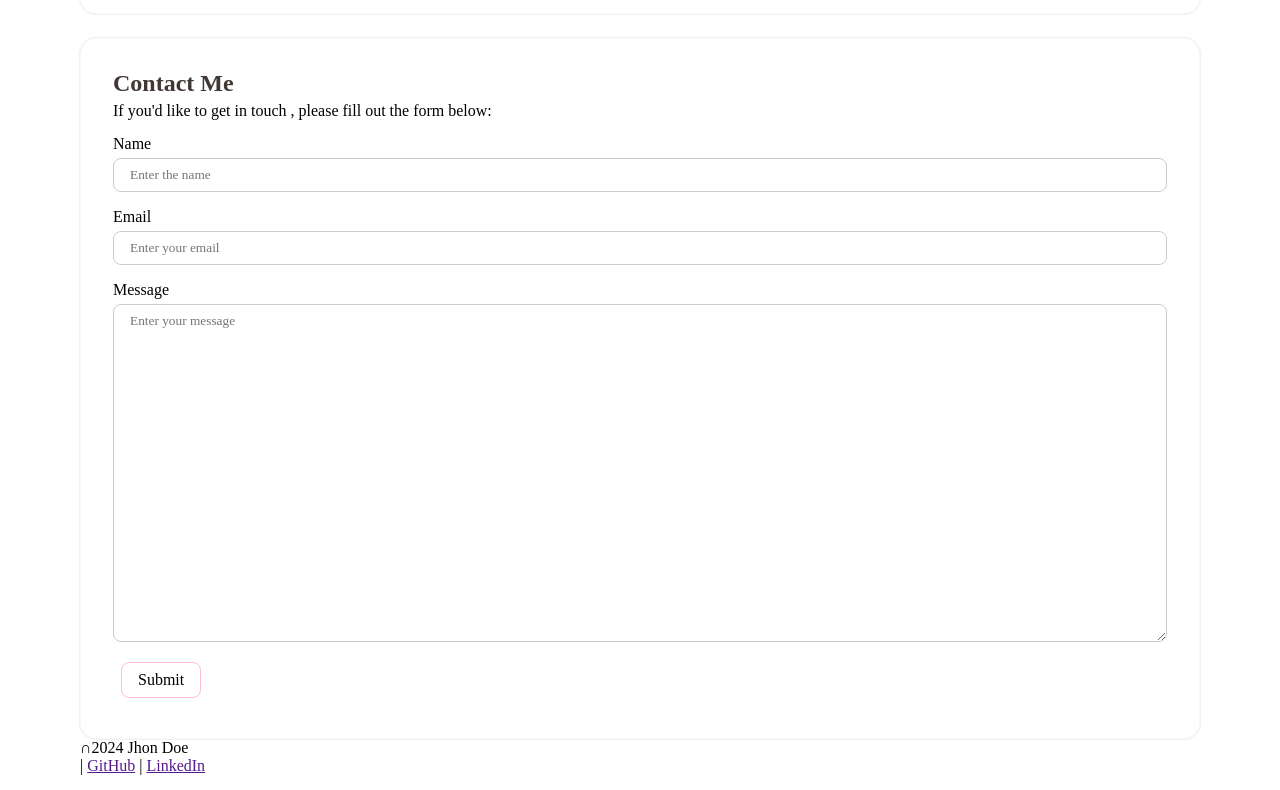
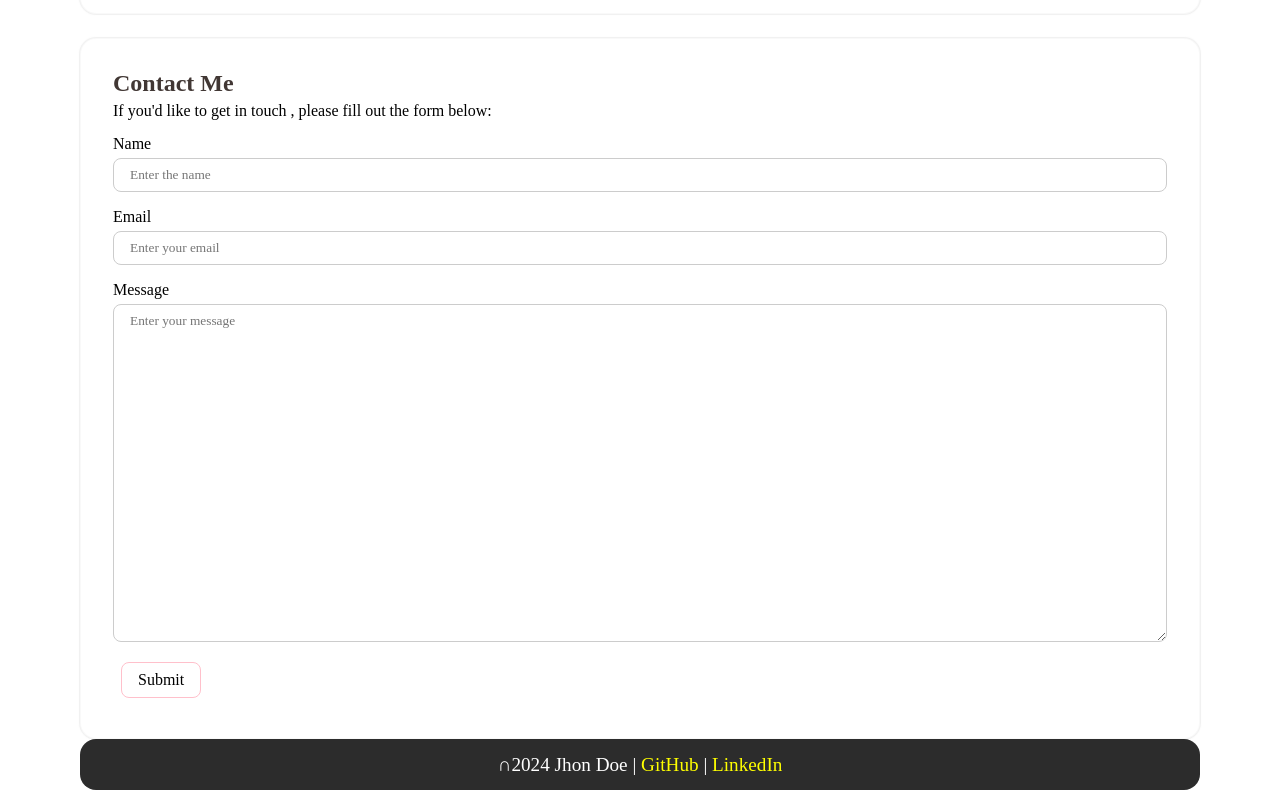
Before and after one commit to simaa99/GSG-CSS-Positioning-and-Styling-Task, a plain HTML site: page index.html in a window 1280 px wide. Shown: the part 1490-2280 px from the top of the page. Drawn offline with Linux system fonts and the light colour scheme.

```diff
--- a/css/style.css
+++ b/css/style.css
@@ -226,3 +226,30 @@
   font-size: 1rem;
   border: 1px solid pink;
 }
+
+/** Styling Footer Section **/
+footer {
+  background-color: #2c2c2c;
+  width: 100%;
+  border-radius: 1rem;
+  padding: 1rem;
+  text-align: center;
+}
+
+footer > div {
+  color: white;
+  font-size: 1.2rem;
+  line-height: 100%;
+}
+footer > div > p {
+  display: inline-block;
+}
+footer > div > a {
+  display: inline-block;
+  text-decoration: none;
+  color: yellow;
+}
+
+footer > div > a:hover {
+  color: rgb(135, 135, 44);
+}
```
